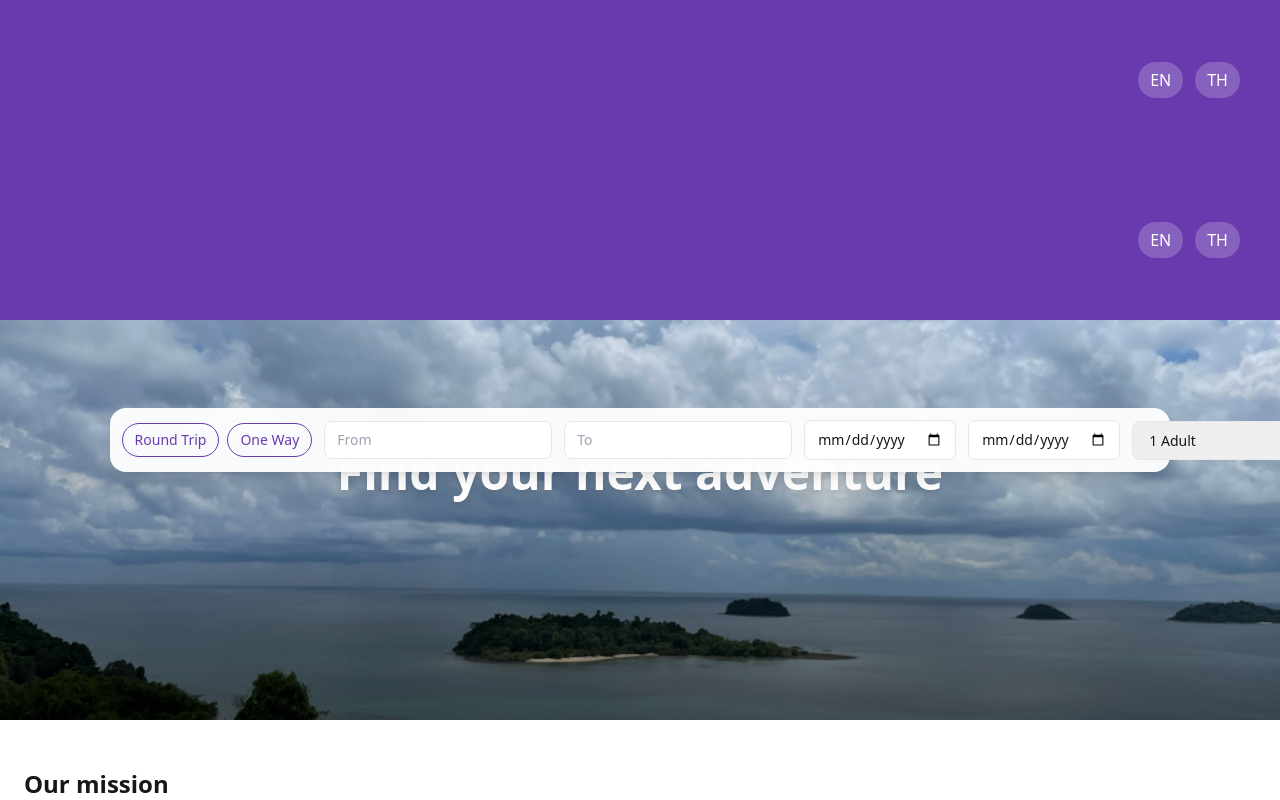
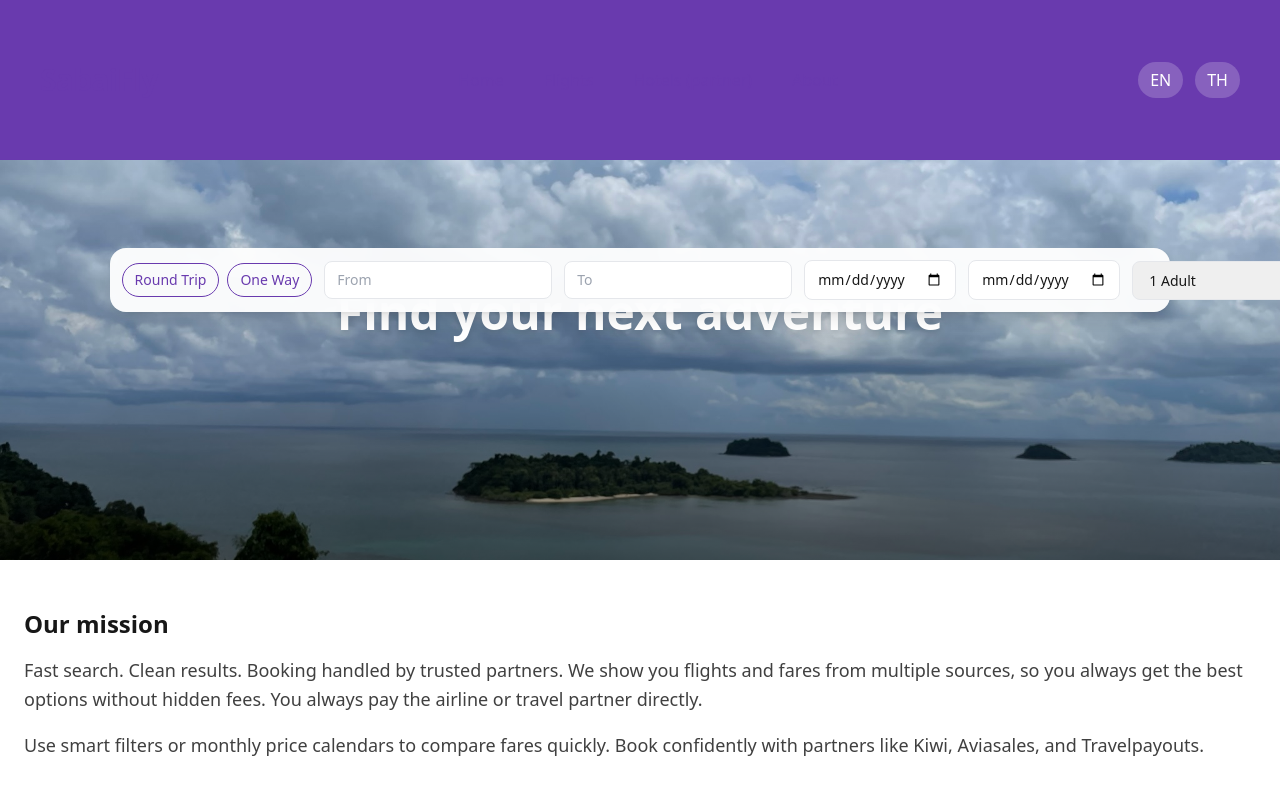
Before and after one commit to GarethScott007/sabaifly-site, a Next.js app: page / in a window 1280 px wide. Shown: the top 800 px of the page. Built offline with nearby package versions, Linux system fonts and the light colour scheme.

Commit message:
Update page.tsx

```diff
--- a/app/page.tsx
+++ b/app/page.tsx
@@ -7,7 +7,6 @@ export default function Home() {
   return (
     <main className="flex flex-col items-center bg-white text-neutral-900 min-h-screen">
       {/* Header */}
-      <Header className="h-40 shadow-lg border-b border-brand/20" />
 
       {/* Hero Section */}
       <section className="relative w-full h-[420px] md:h-[400px] overflow-visible">
```
